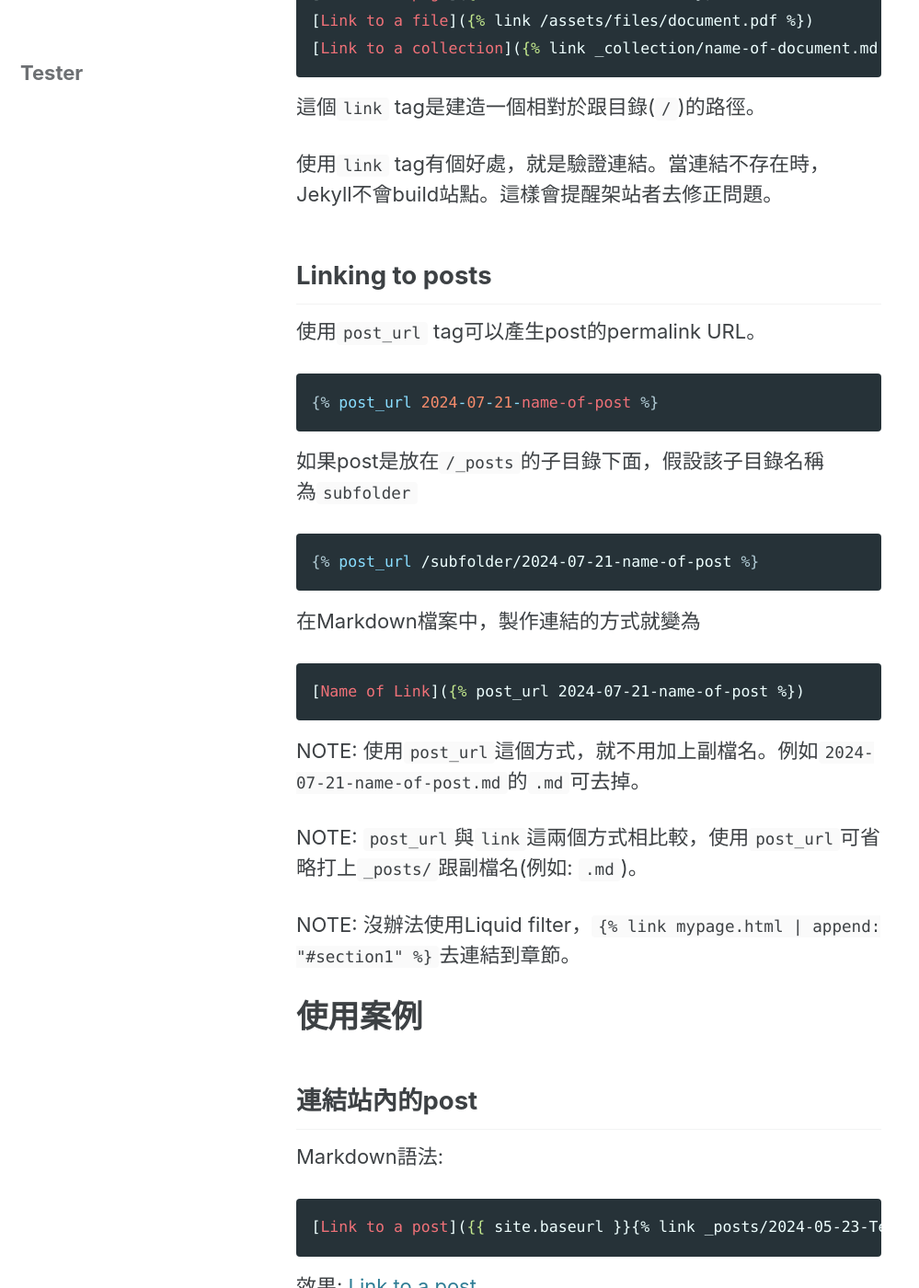
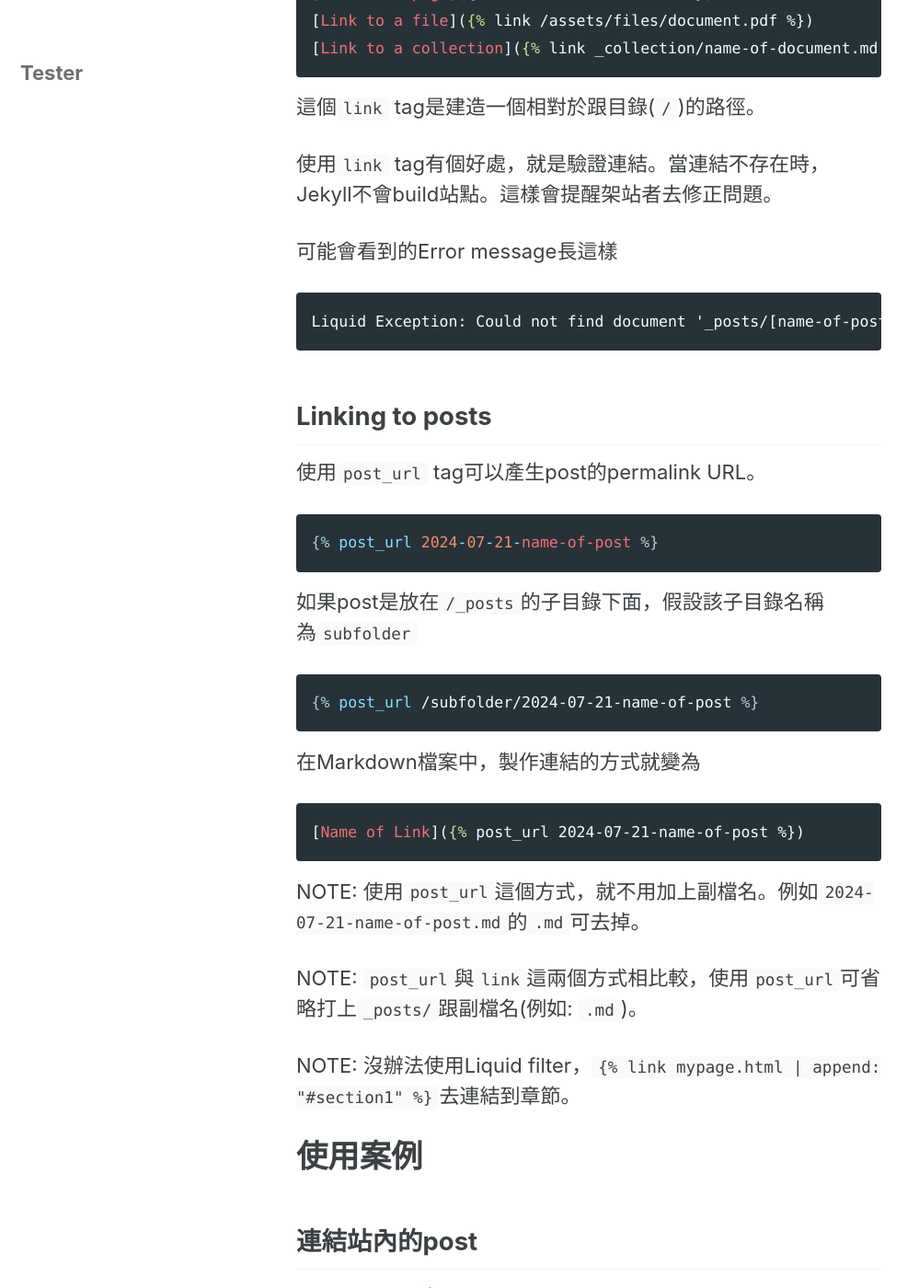
Before and after one commit to HsienChing/GitHubPageTest, a Jekyll site: the page built from _posts/2024-05-23-Test-Post-03.md, in a window 1280 px wide and 1400 px high, scrolled down 1043 px. Shown: the whole window at 92% size, without its empty margins (0-999 px from the left). Built offline with Jekyll 4.4.1, drawn with Linux system fonts in a browser that asks for light colours; cached includes are drawn as plain includes; some of the changed text lies outside the part shown.

Commit message:
Update post

````diff
--- a/_posts/2024-05-23-Test-Post-03.md
+++ b/_posts/2024-05-23-Test-Post-03.md
@@ -43,6 +43,11 @@
 
 使用`link` tag有個好處，就是驗證連結。當連結不存在時，Jekyll不會build站點。這樣會提醒架站者去修正問題。
 
+可能會看到的Error message長這樣
+```
+Liquid Exception: Could not find document '_posts/[name-of-post].md' in tag 'link'. Make sure the document exists and the path is correct. in D:/Jekyll/[name-of-site]/_posts/[name-of-post].md
+```
+
 ## Linking to posts
 
 使用`post_url` tag可以產生post的permalink URL。
@@ -75,7 +80,6 @@
 
 NOTE: 沒辦法使用Liquid filter，{% raw %}`{% link mypage.html | append: "#section1" %}`{% endraw %}去連結到章節。
 
-
 # 使用案例
 
 ## 連結站內的post
@@ -92,7 +96,7 @@
 
 ## 連結站內的post的章節
 
-假設要連到<https://hsienching.github.io/GitHubPageTest/2024/05/23/Test-Post-01/#section1>
+假設要連到某個post下面的章節，例如: <https://hsienching.github.io/GitHubPageTest/2024/05/23/Test-Post-01/#section1>
 
 可使用
 ```markdown
@@ -101,6 +105,14 @@
 
 效果:
 [Link to a post section]({{ site.url }}{{ site.baseurl }}/2024/05/23/Test-Post-01/#section1)
+
+也可使用
+```markdown
+[Link to a post section]({{ site.baseurl }}{% link _posts/2024-05-23-Test-Post-01.md %}#section1)
+```
+
+效果:
+[Link to a post section]({{ site.baseurl }}{% link _posts/2024-05-23-Test-Post-01.md %}#section1)
 
 沒辦法使用Liquid filter去連結到章節。
 {% raw %}
````
